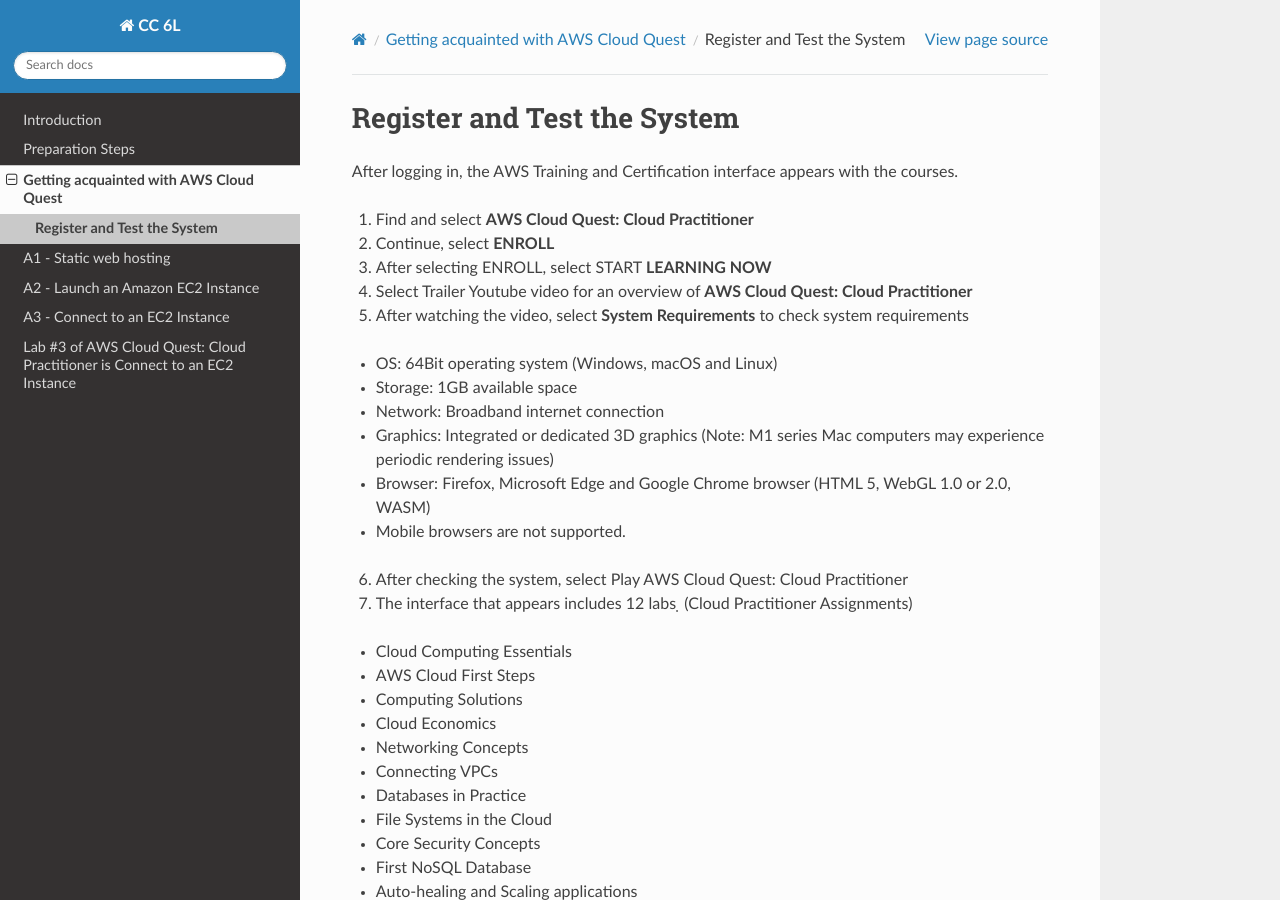
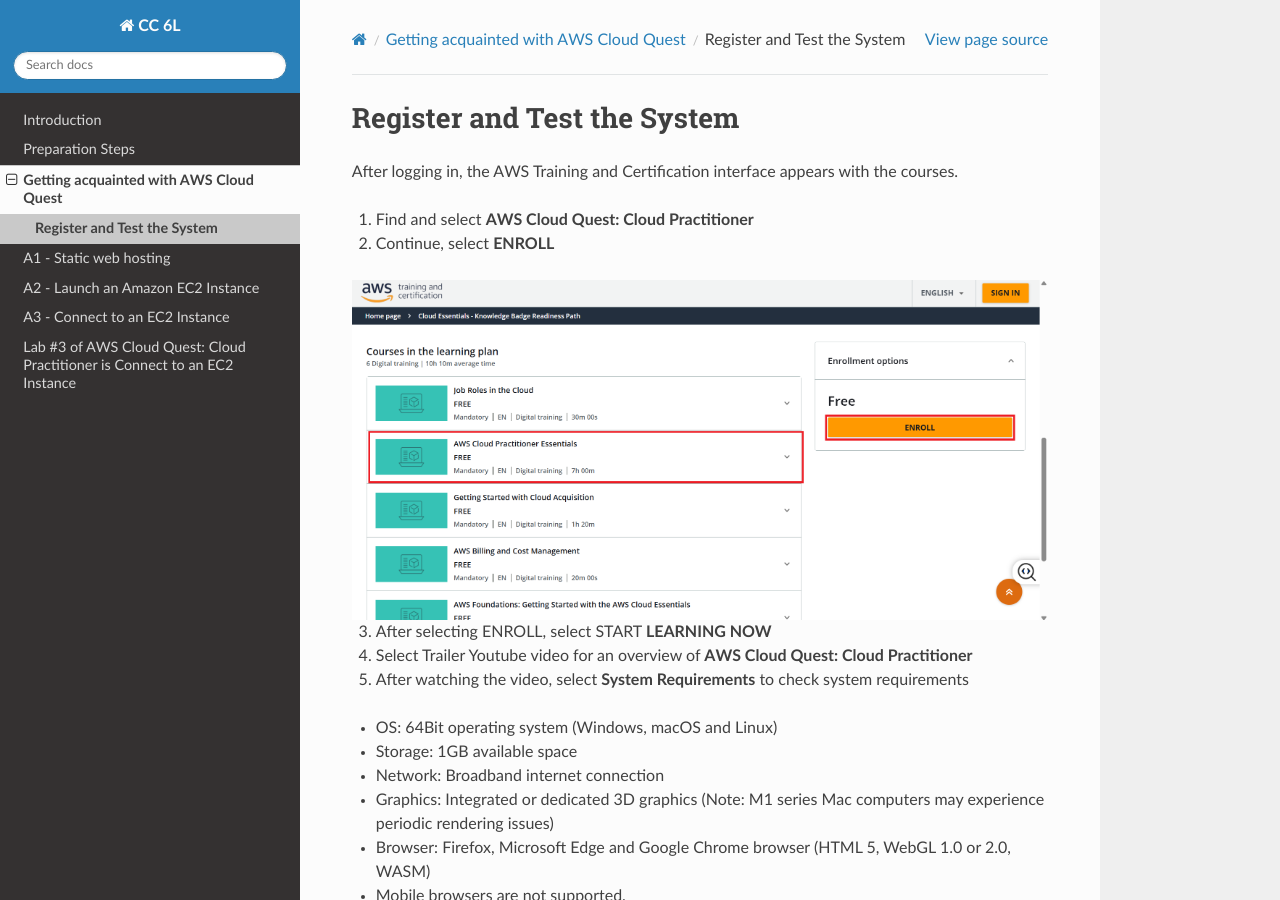
Before and after one commit to user-5005/Aws-Cloud_Practitioner, a Sphinx documentation site: the page built from docs/source/register_and_test_the_system.rst, in a window 1280 px wide and 900 px high. Built offline with Sphinx 7.4.7 and the Read the Docs theme 3.1.0, drawn with Linux system fonts in a browser that asks for light colours.

Commit message:
Update register_and_test_the_system.rst

```diff
--- a/docs/source/register_and_test_the_system.rst
+++ b/docs/source/register_and_test_the_system.rst
@@ -5,7 +5,9 @@
 1. Find and select **AWS Cloud Quest: Cloud Practitioner**
 2. Continue, select **ENROLL**
 
-
+.. image:: pictures/aws_enroll.png
+   :align: center
+   :width: 700px
 
 3. After selecting ENROLL, select START **LEARNING NOW**
 
```
